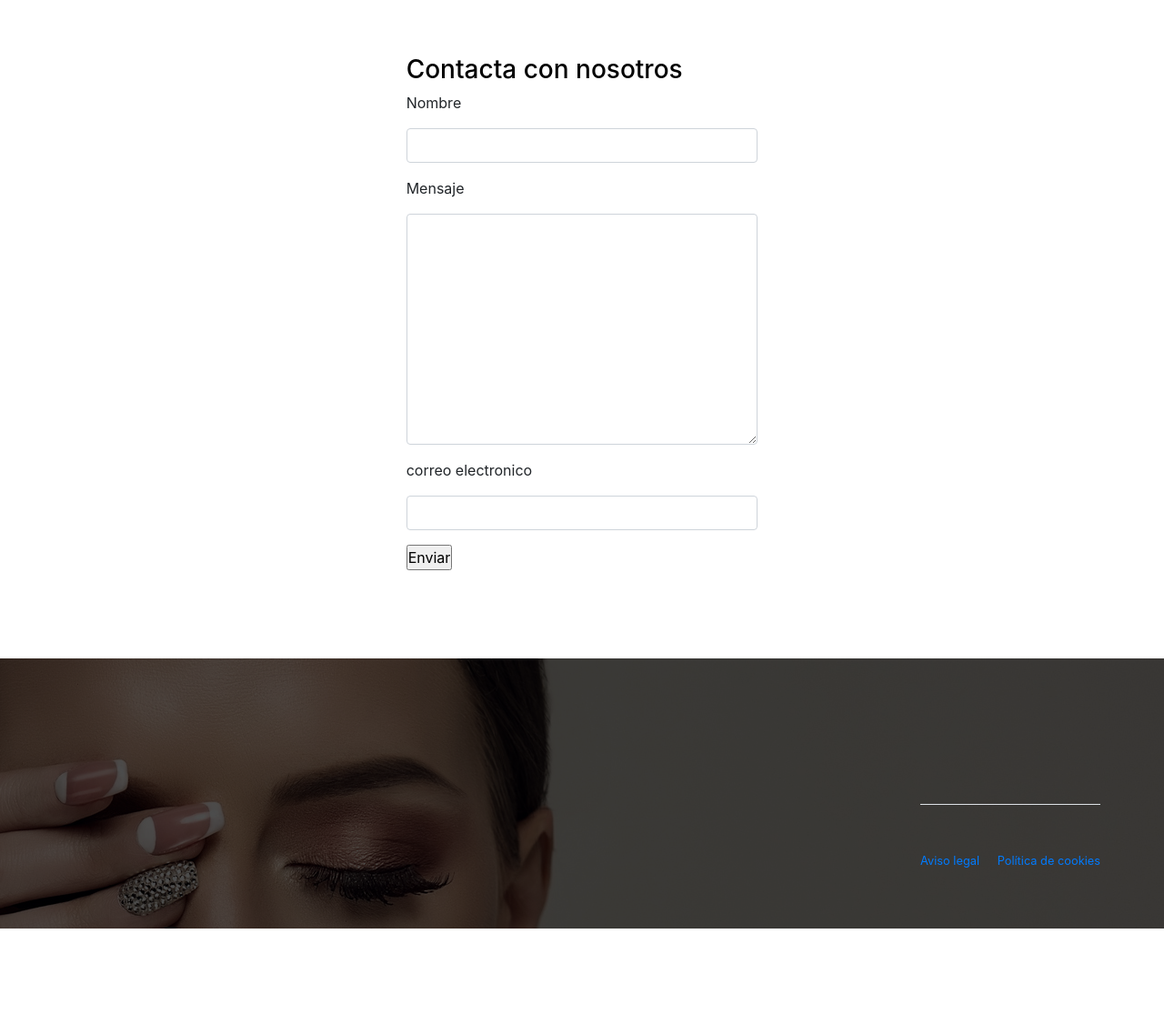
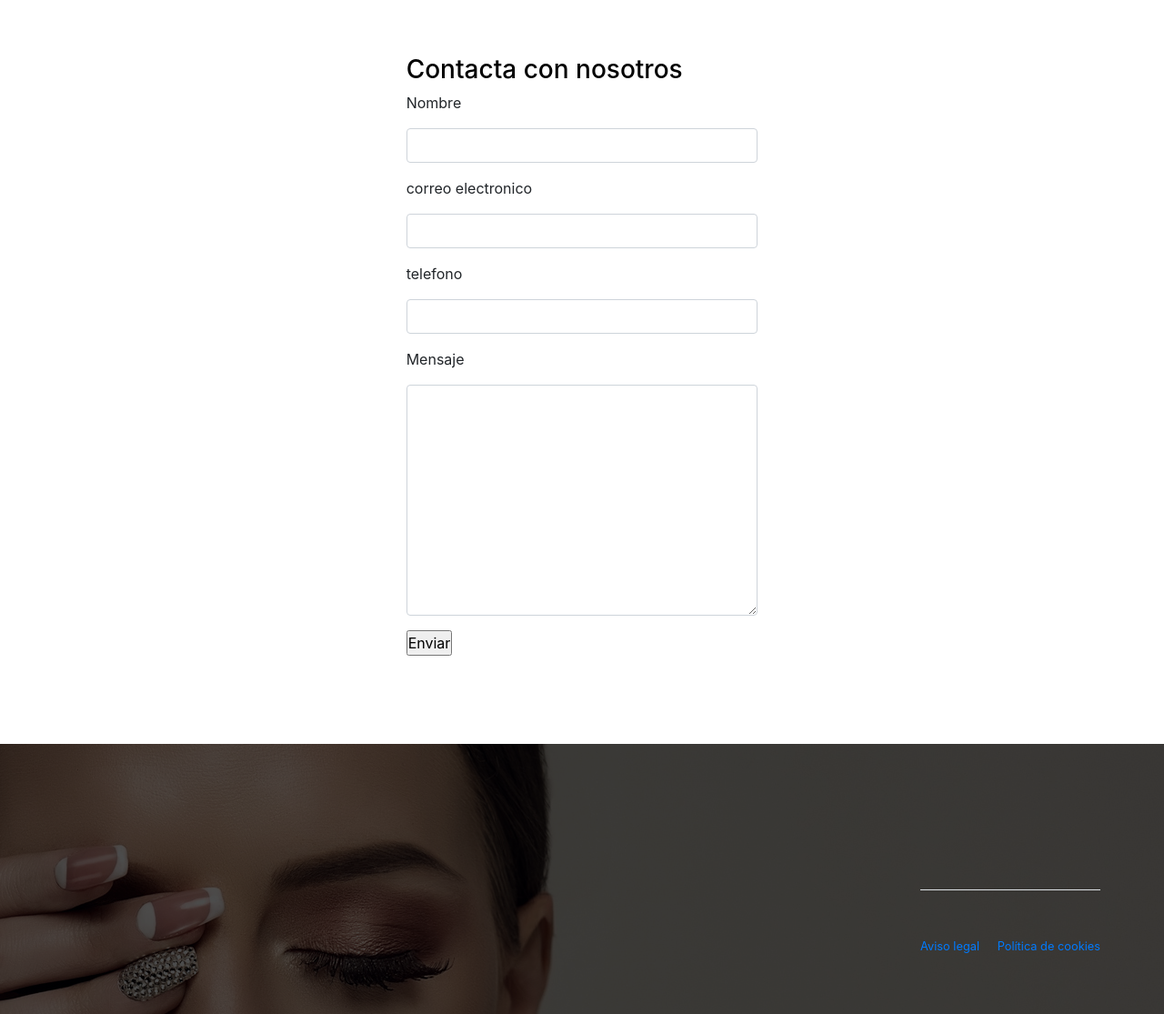
Before and after one commit to Maellyf5/Bbs_styl, a Django app: page /contacto/ in a window 1280 px wide. Shown: the part 224-1339 px from the top of the page at 91% size. Before the commit the page ends 1245 px from the top, so only its background shows below. Run offline with Django 3.2, Linux system fonts and the light colour scheme; data that the repository does not hold is empty; some libraries are stand-ins or nearby versions.

Commit message:
campo telefono template contacto

```diff
--- a/Bbs_Styl/app/forms.py
+++ b/Bbs_Styl/app/forms.py
@@ -5,3 +5,4 @@ class Formulario(forms.Form):
     nombre = forms.CharField(label='Nombre',max_length=100)
     mensaje = forms.CharField(label='Mensaje',widget=forms.Textarea,max_length=1000)
     email = forms.EmailField(label='correo electronico')
+    telefono=forms.IntegerField(label='telefono')
--- a/Bbs_Styl/app/views.py
+++ b/Bbs_Styl/app/views.py
@@ -196,6 +196,7 @@ class Contacto(TemplateView):
         nombre = request.POST.get('nombre')
         mensaje = request.POST.get('mensaje')
         email = request.POST.get('email')
+        telefono = request.POST.get('telefono')
 
 
         body= render_to_string(
@@ -203,6 +204,8 @@ class Contacto(TemplateView):
                 'nombre':nombre,
                 'mensaje':mensaje,
                 'email':email,
+                'telefono':telefono,
+
             },
         )
 
--- a/Bbs_Styl/templates/app/blog.html
+++ b/Bbs_Styl/templates/app/blog.html
@@ -1,7 +1,7 @@
 {% extends 'app/index.html' %} {% load static %} {% load bootstrap4 %} {% load i18n %} {% block content%}
-<section class="dento-blog-area">
+<section class="dento-blog-area marginAviso">
     <div class="container blog">
-        <div class="row  marginAviso">
+        <div class="row">
             <div class="col-12 col-lg-8">
                 {% for p in blog %}
                 <!-- Single Blog Item -->
@@ -26,7 +26,7 @@
 
                 <!-- Pagination -->
                 <nav class="dento-pagination mb-5 mt-5">
-                    <ul class="pagination pagination-lg  justify-content-center mt-4">
+                    <ul class="pagination pagination-md  justify-content-center mt-4">
                         <li class="page-item active">
                             {% if page_obj.has_previous %}
                             <a class="page-link" href="?page={{page_obj.previous_page_number}}"><i class="fa fa-angle-left fa-lg"></i></a> {% endif %}
--- a/Bbs_Styl/templates/app/email_content.html
+++ b/Bbs_Styl/templates/app/email_content.html
@@ -10,8 +10,13 @@
     <dt>Email</dt>
     <dd>{{email}}</dd>
 
+    <dt>Telefono</dt>
+    <dd>{{telefono}}</dd>
+
     <dt>Mensaje</dt>
     <dd>{{mensaje}}</dd>
+
+
 </dl>
 
 
--- a/Bbs_Styl/templates/app/formulario.html
+++ b/Bbs_Styl/templates/app/formulario.html
@@ -12,15 +12,21 @@
         <p> {{ contact_form.nombre.label  }}</p>
         {% render_field contact_form.nombre class+="form-control" %}
    </div>
-    <div class="form-group">
-       {% csrf_token %}
-        <p> {{ contact_form.mensaje.label  }}</p>
-        {% render_field contact_form.mensaje class+="form-control" %}
-   </div>
+
     <div class="form-group">
        {% csrf_token %}
         <p> {{ contact_form.email.label  }}</p>
         {% render_field contact_form.email class+="form-control" %}
+   </div>
+     <div class="form-group">
+       {% csrf_token %}
+        <p> {{ contact_form.telefono.label  }}</p>
+        {% render_field contact_form.telefono class+="form-control" %}
+   </div>
+   <div class="form-group">
+       {% csrf_token %}
+        <p> {{ contact_form.mensaje.label  }}</p>
+        {% render_field contact_form.mensaje class+="form-control" %}
    </div>
    <div class="actions mb-5">
 <input type="submit" value="Enviar">
```
Also changed, not shown: Bbs_Styl/media/static/img/makeup.jpg (added).
